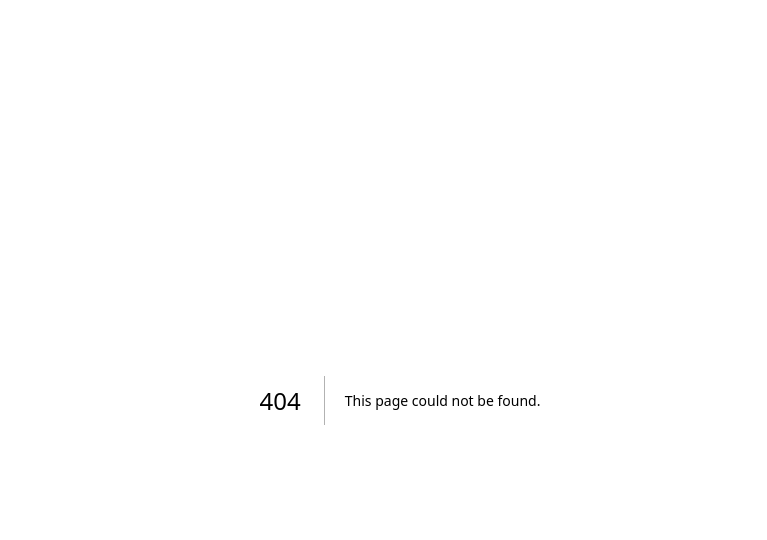
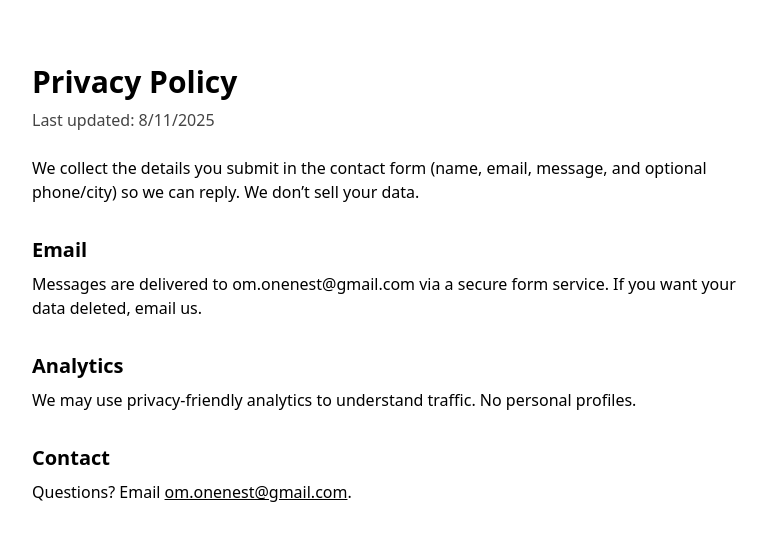
Before and after one commit to VamshiSangem/omnibeat-site, a Next.js app: page /privacy in a window 1280 px wide. Before the commit this address had no page. Shown: the top 540 px of the page, without its empty margins (240-1007 px from the left). Built offline with nearby package versions, Linux system fonts and the light colour scheme.

Commit message:
Create page.tsx

```diff
--- /dev/null
+++ b/app/privacy/page.tsx
@@ -0,0 +1,15 @@
+export default function Privacy() {
+  return (
+    <main className="max-w-3xl mx-auto px-4 py-16">
+      <h1 className="text-3xl font-bold">Privacy Policy</h1>
+      <p className="mt-2 text-[#444]">Last updated: {new Date().toLocaleDateString()}</p>
+      <p className="mt-6">We collect the details you submit in the contact form (name, email, message, and optional phone/city) so we can reply. We don’t sell your data.</p>
+      <h2 className="mt-8 text-xl font-semibold">Email</h2>
+      <p className="mt-2">Messages are delivered to om.onenest@gmail.com via a secure form service. If you want your data deleted, email us.</p>
+      <h2 className="mt-8 text-xl font-semibold">Analytics</h2>
+      <p className="mt-2">We may use privacy-friendly analytics to understand traffic. No personal profiles.</p>
+      <h2 className="mt-8 text-xl font-semibold">Contact</h2>
+      <p className="mt-2">Questions? Email <a className="underline" href="mailto:om.onenest@gmail.com">om.onenest@gmail.com</a>.</p>
+    </main>
+  )
+}
```
